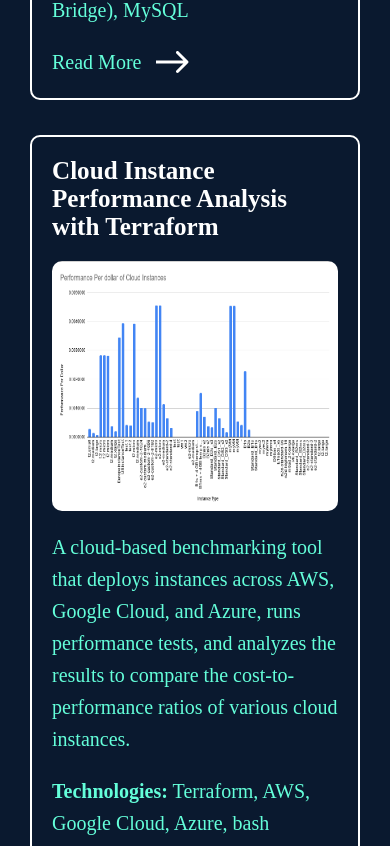
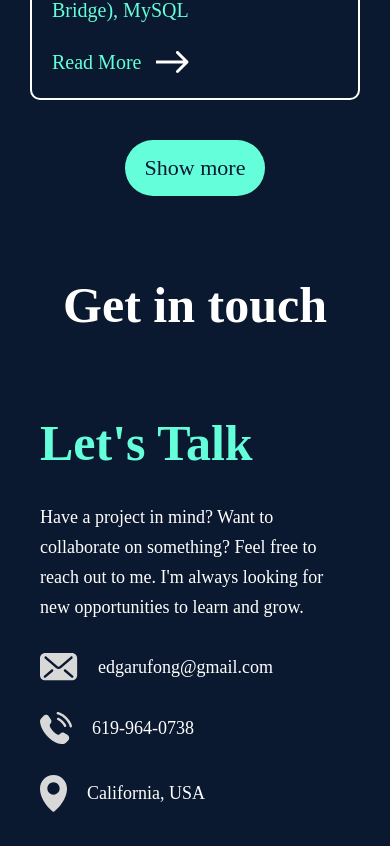
Before and after one commit to edgarf25/personal-website, a React (Vite) app: page / in a window 390 px wide. Shown: the part 3837-4683 px from the top of the page. Built offline with nearby package versions, Linux system fonts and the light colour scheme.

Commit message:
Minor bug fix

```diff
--- a/src/Projects.jsx
+++ b/src/Projects.jsx
@@ -37,8 +37,8 @@ const imagesToPreload = [
 
 function Projects() {
     const isMobileScreen = window.matchMedia("(max-width: 1024px)").matches;
-    const [visibleProjects, setVisibleProjects] = useState(3); // Setting initial visible projects to 3 on large screens
-    const [isMobile, setIsMobile] = useState(false);
+    const [visibleProjects, setVisibleProjects] = useState(isMobileScreen ? 2 : 3); // Setting initial visible projects to 3 on large screens
+    const [isMobile, setIsMobile] = useState(isMobileScreen);
     const [selectedProject, setSelectedProject] = useState(null); // To manage the selected project
     const [isModalOpen, setIsModalOpen] = useState(false); // To manage modal state
 
```
